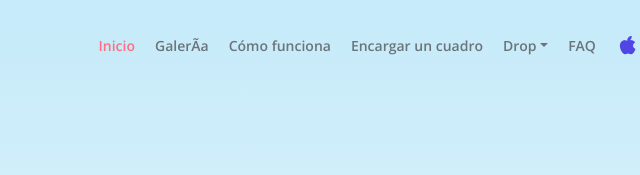
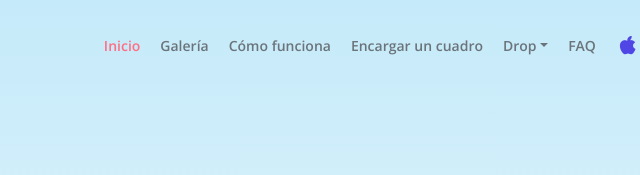
Before and after one commit to vic28code/PinturaLanding, a website built with Vite: page index.html in a window 1280 px wide. Shown: the top 175 px of the page, 522-1162 px from the left. Built offline with nearby package versions, Linux system fonts and the light colour scheme.

Commit message:
cambio de utf 8

```diff
--- a/index.html
+++ b/index.html
@@ -65,7 +65,7 @@
                                 class="sr-only">(current)</span></a>
                     </li>
                     <li>
-                        <a class="nav-link page-scroll" href="#galeria">GalerÃ­a</a>
+                        <a class="nav-link page-scroll" href="#galeria">Galerí­a</a>
                     </li>
                     <li>
                         <a class="nav-link page-scroll" href="#details">Cómo funciona</a>
@@ -361,6 +361,7 @@
     <!-- Features -->
     <div id="galeria" class="cards-1">
         <div class="container px-4 sm:px-8 xl:px-4">
+             <h2 class="mb-12 text-center lg:max-w-xl lg:mx-auto">Galerí­a</h2>
 
             <!-- Card -->
             <div class="card">
```
